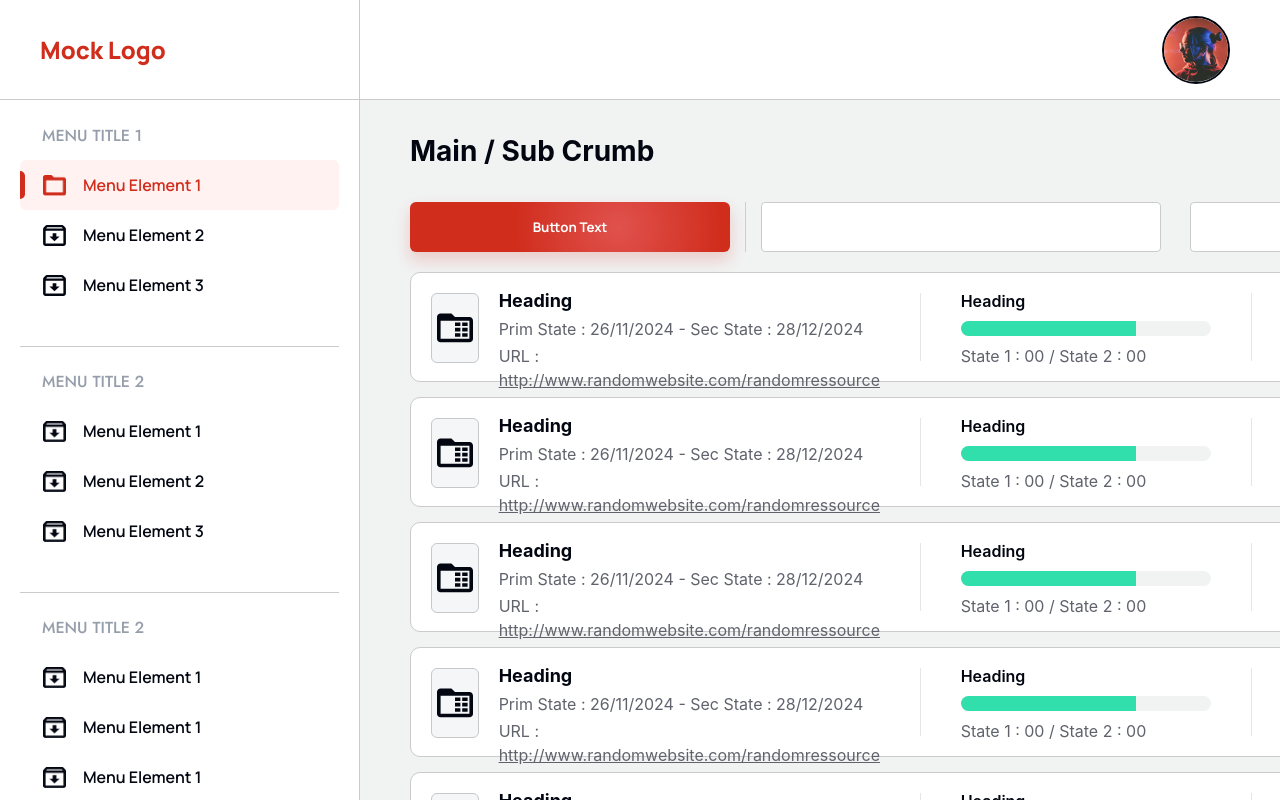
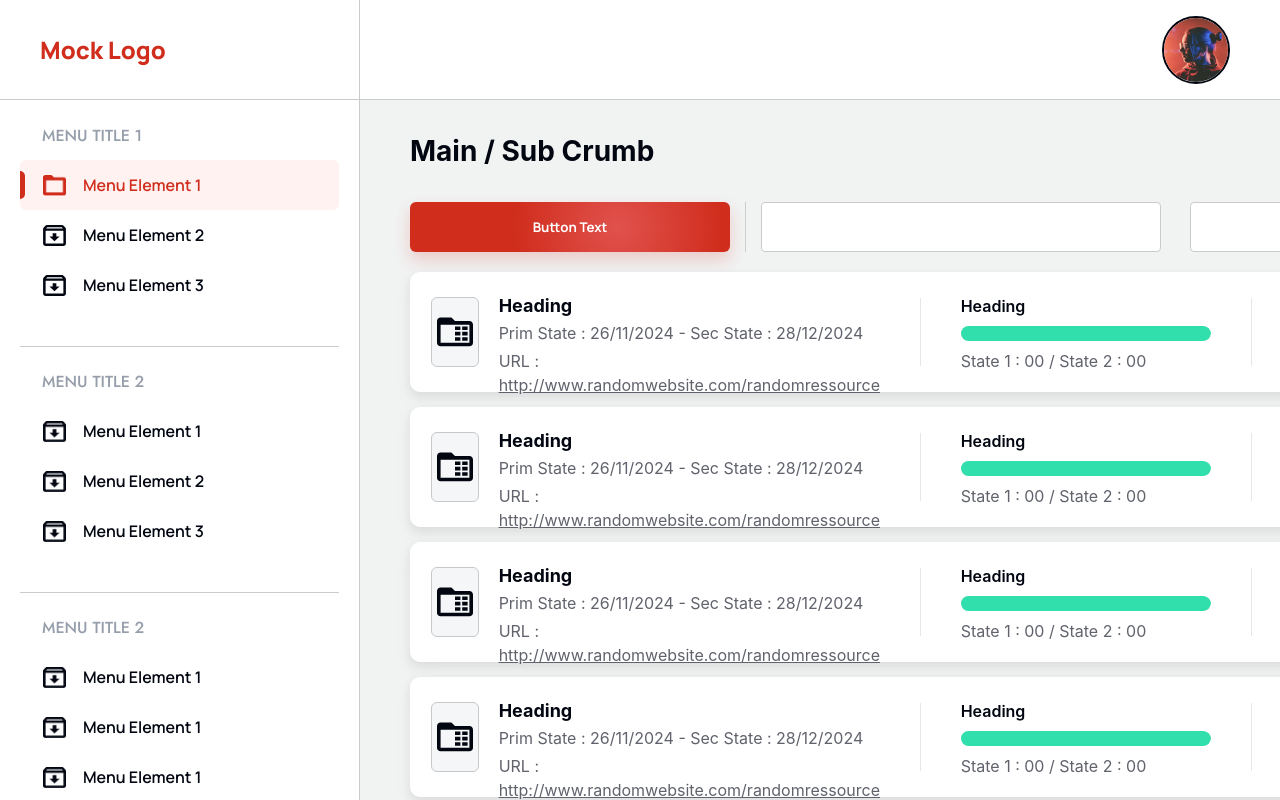
Before and after one commit to ask0ldd/Mock, a React (Vite) app: page / in a window 1280 px wide. Shown: the top 800 px of the page. Built offline with nearby package versions, Linux system fonts and the light colour scheme.

Commit message:
active fold bar

```diff
--- a/src/components/Folders/ActiveFolderBar.tsx
+++ b/src/components/Folders/ActiveFolderBar.tsx
@@ -3,9 +3,9 @@ import '../../style/Folders/ActiveFolderBar.css'
 import StatBarSuccessRate from './StatBarSuccessRate'
 // import blackarchivefoldericon24 from '../../assets/icons/blackarchivefoldericon24.svg'
 
-function ActiveFolderBar() {
+function ActiveFolderBar({ratio} : {ratio : number}) {
     return (
-        <article className='activeFolderContainer'>
+        <article className='activeFolderContainer shadow'>
             <figure className='folderIconContainer'>
                 <svg className='folderIcon' width="42" height="34" viewBox="0 0 42 34" fill="none" xmlns="http://www.w3.org/2000/svg">
                     <path d="M4.2 0C1.869 0 0 1.869 0 4.2V29.4C0 30.5139 0.442499 31.5822 1.23015 32.3698C2.0178 33.1575 3.08609 33.6 4.2 33.6H37.8C38.9139 33.6 39.9822 33.1575 40.7698 32.3698C41.5575 31.5822 42 30.5139 42 29.4V8.4C42 7.28609 41.5575 6.2178 40.7698 5.43015C39.9822 4.6425 38.9139 4.2 37.8 4.2H21L16.8 0H4.2ZM4.2 8.4H37.8V29.4H4.2V8.4ZM21 10.5V14.7H27.3V10.5H21ZM29.4 10.5V14.7H35.7V10.5H29.4ZM21 16.8V21H27.3V16.8H21ZM29.4 16.8V21H35.7V16.8H29.4ZM21 23.1V27.3H27.3V23.1H21ZM29.4 23.1V27.3H35.7V23.1H29.4Z" fill="#020611"/>
@@ -13,13 +13,13 @@ function ActiveFolderBar() {
             </figure>
             <div className='colMainDatasContainer'>
                     <span className='heading'>Heading</span>
-                    <span className='secTextColor TYminus3'>Prim State : 26/11/2024  - Sec State : 28/12/2024</span>
+                    <span className='secTextColor TYminus4'>Prim State : 26/11/2024  - Sec State : 28/12/2024</span>
                     <span className='secTextColor'>URL : <a href="#">http://www.randomwebsite.com/randomressource</a></span>
             </div>
             <div className='separator'/>
             <div className='colStatsContainer'>
                     <span className='heading'>Heading</span>
-                    <StatBarSuccessRate/>
+                    <StatBarSuccessRate ratio={ratio}/>
                     <span className='secTextColor' style={{marginTop:'8px'}}>State 1 : 00 / State 2 : 00</span>
             </div>
             <div className='separator'/>
--- a/src/components/Folders/StatBarSuccessRate.tsx
+++ b/src/components/Folders/StatBarSuccessRate.tsx
@@ -1,9 +1,12 @@
 import '../../style/Folders/StatBarSuccessRate.css'
 
-function StatBarSuccessRate(){
+function StatBarSuccessRate({ratio} : {ratio : number}){
+
+    if(ratio > 1) ratio = 1
+
     return(
         <div className="barContainer">
-            <div className="greenBar">
+            <div style={{width:ratio * 250+'px'}} className="greenBar">
             </div>
         </div>
     )
--- a/src/style/Folders/ActiveFolderBar.css
+++ b/src/style/Folders/ActiveFolderBar.css
@@ -1,14 +1,22 @@
 .activeFolderContainer {
   background-color: var(--sec-bg-color);
   width: 100%;
-  height: 110px;
+  height: 120px;
   display: flex;
-  max-height: 110px;
+  max-height: 120px;
   flex-direction: row;
+  align-items: center;
   border: 1px solid var(--main-border-color);
   border-radius: 10px;
-  padding: 20px;
+  padding: 25px 20px;
+  transition: all 0.5s ease-out;
   /*opacity: 0.9;*/
+}
+
+.activeFolderContainer.shadow {
+  box-shadow: 0 4px 8px rgba(163, 163, 163, 0.2),
+    0 8px 16px rgba(202, 202, 202, 0.2);
+  border-color: #fff;
 }
 
 .activeFolderContainer:hover {
@@ -19,6 +27,18 @@
   cursor: pointer;
 }
 
+.activeFolderContainer:hover {
+  background-color: #fff6f5;
+  border: 1px solid #cd8981;
+  box-shadow: 0 4px 8px rgba(210, 52, 36, 0.22),
+    0 8px 16px rgb(208, 45, 28, 0.08);
+  cursor: pointer;
+}
+
+.activeFolderContainer:hover .barContainer {
+  background-color: #f4e5e3;
+}
+
 .activeFolderContainer:hover .folderIconContainer {
   background: radial-gradient(
       circle at 0%,
@@ -27,6 +47,7 @@
     ),
     var(--main-orange-color);
   border: 2px solid #a0231b;
+  transition: all 0.5s ease-out;
 }
 
 .activeFolderContainer:hover .folderIconContainer svg path {
@@ -70,8 +91,8 @@
   transform: translateY(-6px);
 }
 
-.activeFolderContainer .colMainDatasContainer .TYminus3 {
-  transform: translateY(-3px);
+.activeFolderContainer .colMainDatasContainer .TYminus4 {
+  transform: translateY(-4px);
 }
 
 .activeFolderContainer .separator {
--- a/src/style/Folders/StatBarSuccessRate.css
+++ b/src/style/Folders/StatBarSuccessRate.css
@@ -9,7 +9,8 @@
 }
 
 .barContainer .greenBar {
-  width: 70%;
+  /*width: 70%;*/
   height: 100%;
   background-color: #30dfab;
+  border-radius: 0 10px 10px 0;
 }
```
